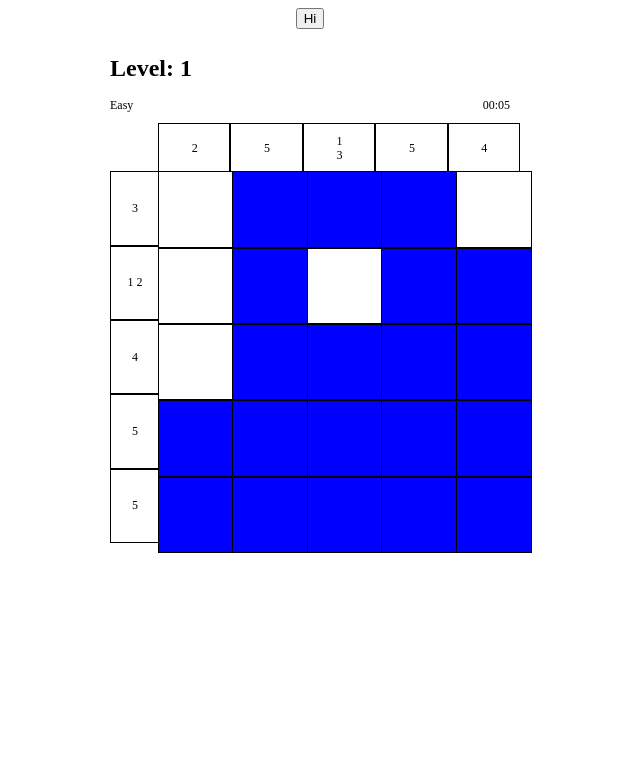
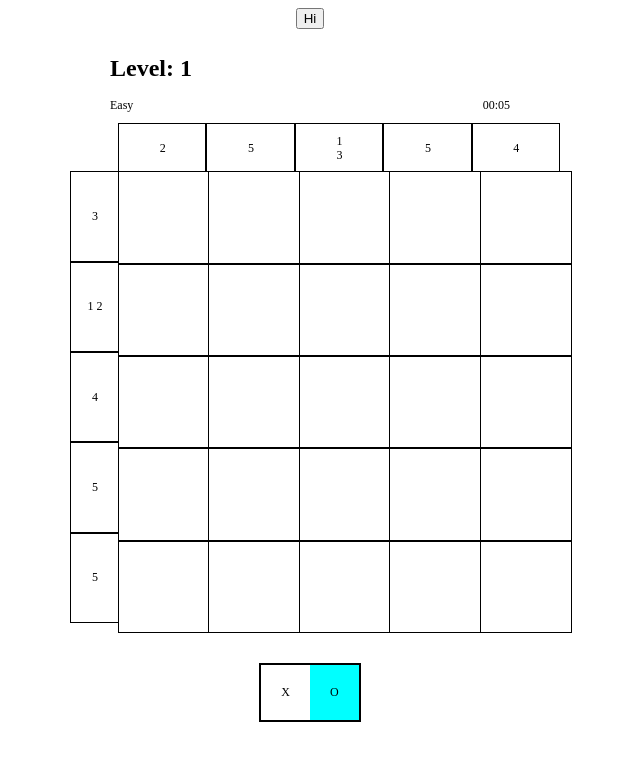
Before and after one commit to xusandrew/nonogram, a React (Create React App) app in the folder web/: page / in a window 1280 px wide. Shown: the top 760 px of the page, without its empty margins (330-970 px from the left). Built offline with nearby package versions, Linux system fonts and the light colour scheme.

Commit message:
Controls for adding X's and filling

```diff
--- a/web/src/App.js
+++ b/web/src/App.js
@@ -1,27 +1,27 @@
 import './App.css'
-import './components/GameDataDisplay'
-import './components/Board'
 import sampleGameData from './samplegame.json'
 import React, { useState, useEffect } from 'react'
 import GameDataDisplay from './components/GameDataDisplay.js'
 import Board from './components/Board'
+import GameControls from './components/GameControls'
 
 const useForceUpdate = () => {
-  const [value, setValue] = useState(0)
+  const [, setValue] = useState(0)
   return () => setValue(value => value + 1)
 }
 
 function App() {
   const forceUpdate = useForceUpdate()
-  const [boardState, setBoardState] = useState(
+  const [boardSolution, setBoardSolution] = useState(
     sampleGameData.games[0].boardData // temp definition
   )
   const [boardDifficulty, setBoardDifficulty] = useState(
     sampleGameData.games[0].difficulty // temp definition
   )
   const [boardIndex, setBoardIndex] = useState(0)
-
   const [boardSize, setBoardSize] = useState(sampleGameData.games[0].size)
+  const [boardState, setBoardState] = useState([])
+  const [selectionMode, setSelectionMode] = useState(1)
 
   const printBoard = () => {
     console.log(boardState)
@@ -32,6 +32,20 @@ function App() {
     forceUpdate()
   }
 
+  const onChangeSelectionMode = val => {
+    setSelectionMode(val)
+    forceUpdate()
+  }
+
+  useEffect(() => {
+    let emptyBoard = []
+    for (let i = 0; i < boardSize; i++) {
+      emptyBoard.push(Array.from({ length: boardSize }, () => 0))
+    }
+
+    setBoardState(emptyBoard)
+  }, [boardSize])
+
   return (
     <div className='App'>
       <button onClick={printBoard}>Hi</button>
@@ -40,9 +54,15 @@ function App() {
         board_index={boardIndex}
       />
       <Board
+        board_solution={boardSolution}
         board_state={boardState}
         board_size={boardSize}
         on_change_board_state={onChangeBoardState}
+        selection_mode={selectionMode}
+      />
+      <GameControls
+        selection_mode={selectionMode}
+        on_change_selection_mode={onChangeSelectionMode}
       />
     </div>
   )
--- /dev/null
+++ b/web/src/components/GameControls.js
@@ -0,0 +1,30 @@
+import React from 'react'
+
+const GameControls = props => {
+  const switchMode = () => {
+    if (props.selection_mode === 0) {
+      props.on_change_selection_mode(1)
+    } else {
+      props.on_change_selection_mode(0)
+    }
+  }
+
+  return (
+    <div className='bottomContainer' onClick={switchMode}>
+      <div className='controlsContainer'>
+        <div
+          className={`control ${props.selection_mode === 0 ? 'active' : ''}`}
+        >
+          X
+        </div>
+        <div
+          className={`control ${props.selection_mode === 1 ? 'active' : ''}`}
+        >
+          O
+        </div>
+      </div>
+    </div>
+  )
+}
+
+export default GameControls
--- a/web/src/components/SideBoard.js
+++ b/web/src/components/SideBoard.js
@@ -35,7 +35,7 @@ const SideBoard = props => {
   if (props.mode === 'vBars') {
     return (
       <div className='sideBoard vBars'>
-        {flipArray(props.board_state).map((arr, i) => {
+        {flipArray(props.board_solution).map((arr, i) => {
           return (
             <div key={i} className='sideSquare'>
               {getString(arr).split(' ').join('')}
@@ -47,7 +47,7 @@ const SideBoard = props => {
   } else {
     return (
       <div className='sideBoard hBars'>
-        {props.board_state.map((arr, i) => {
+        {props.board_solution.map((arr, i) => {
           return (
             <div key={i} className='sideSquare'>
               {getString(arr)}
--- a/web/src/components/board.js
+++ b/web/src/components/board.js
@@ -16,7 +16,7 @@ const Board = props => {
     let column = notFlatIndex % props.board_size
 
     let tempBoardState = props.board_state
-    tempBoardState[row][column] = 0
+    tempBoardState[row][column] = props.selection_mode
     props.on_change_board_state(tempBoardState)
   }
 
@@ -30,8 +30,8 @@ const Board = props => {
   return (
     <div className='boardContainer'>
       <div></div>
-      <SideBoard board_state={props.board_state} mode='vBars' />
-      <SideBoard board_state={props.board_state} mode='hBars' />
+      <SideBoard board_solution={props.board_solution} mode='vBars' />
+      <SideBoard board_solution={props.board_solution} mode='hBars' />
       <div className='board' style={boardStyle}>
         {props.board_state.flat().map((square, i) => {
           return (
--- a/web/src/index.css
+++ b/web/src/index.css
@@ -11,7 +11,7 @@ root {
 }
 
 .boardContainer {
-    width: clamp(300px, 50vh, 600px);
+    width: clamp(300px, 60vh, 600px);
     display: grid;
     grid-template-columns: 3rem 1fr;
     grid-template-rows: 3rem 1fr;
@@ -85,3 +85,27 @@ root {
     width: 100%;
     height: 100%
 }
+
+.bottomContainer {
+    margin: 50px;
+    width:clamp(300px, 50vh, 600px);
+
+    display:flex;
+    justify-content: center;
+}
+
+.controlsContainer {
+    border: 2px solid black;
+    display: flex;
+    flex-direction: row;
+    justify-content: stretch;
+    align-items: center;
+}
+
+.control {
+    padding: 20px 20px;
+}
+
+.active {
+    background-color: aqua;
+}
```
